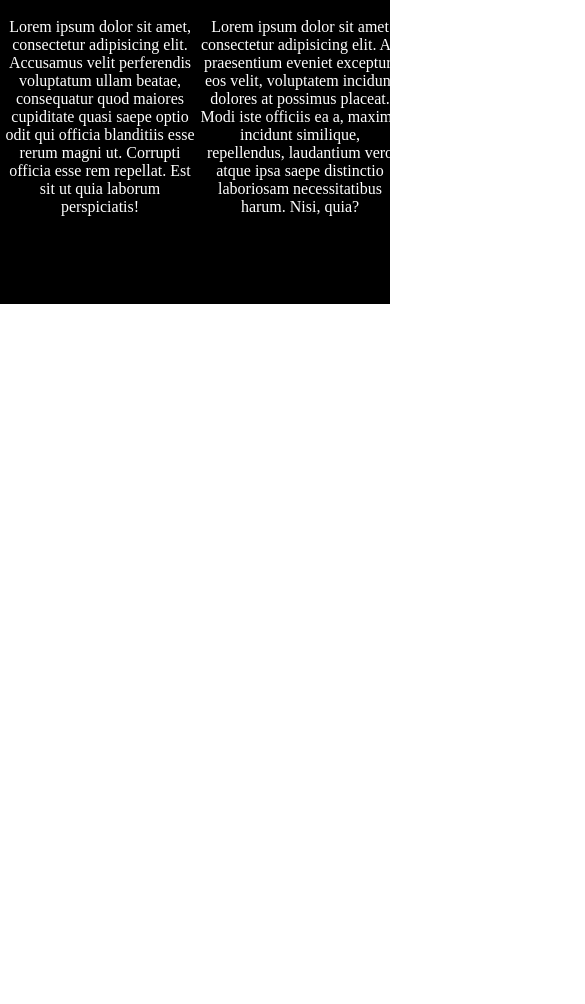
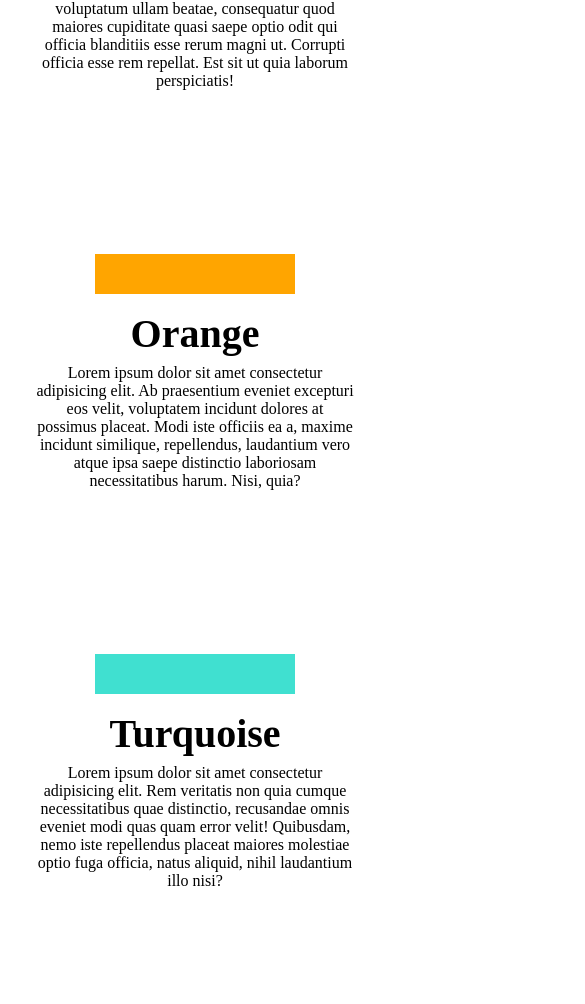
Before and after one commit to JamieCaudle/first-responsive-website, a plain HTML site: page index.html in a window 390 px wide. Shown: the part 696-1700 px from the top of the page, 585 px wide, since content can reach past the window. Before the commit the page ends 1000 px from the top, so only its background shows below. Drawn offline with Linux system fonts and the light colour scheme.

Commit message:
finished

```diff
--- a/index.html
+++ b/index.html
@@ -15,32 +15,32 @@
       <section class="second-container">
         <div class="blue-box"></div>
         <div class="orange-box"></div>
-      <div class="turquoise-box"></div>
+        <div class="tur-box"></div>
 
-      <h2 class="text-left">Blue</h2>
-      <h2 class="text-center">Orange</h2>
-      <h2 class="text-right">Turquoise</h2>
+        <h2 class="text-blue">Blue</h2>
+        <h2 class="text-orange">Orange</h2>
+        <h2 class="text-tur">Turquoise</h2>
 
-      <p>
+        <p class="blue-text">
           Lorem ipsum dolor sit amet, consectetur adipisicing elit. Accusamus
           velit perferendis voluptatum ullam beatae, consequatur quod maiores
           cupiditate quasi saepe optio odit qui officia blanditiis esse rerum
           magni ut. Corrupti officia esse rem repellat. Est sit ut quia laborum
           perspiciatis!
         </p>
-      <p>
-        Lorem ipsum dolor sit amet consectetur adipisicing elit. Ab praesentium
-        eveniet excepturi eos velit, voluptatem incidunt dolores at possimus
-        placeat. Modi iste officiis ea a, maxime incidunt similique,
-        repellendus, laudantium vero atque ipsa saepe distinctio laboriosam
-        necessitatibus harum. Nisi, quia?
+        <p class="orange-text">
+          Lorem ipsum dolor sit amet consectetur adipisicing elit. Ab
+          praesentium eveniet excepturi eos velit, voluptatem incidunt dolores
+          at possimus placeat. Modi iste officiis ea a, maxime incidunt
+          similique, repellendus, laudantium vero atque ipsa saepe distinctio
+          laboriosam necessitatibus harum. Nisi, quia?
         </p>
-      <p>
+        <p class="tur-text">
           Lorem ipsum dolor sit amet consectetur adipisicing elit. Rem veritatis
-        non quia cumque necessitatibus quae distinctio, recusandae omnis eveniet
-        modi quas quam error velit! Quibusdam, nemo iste repellendus placeat
-        maiores molestiae optio fuga officia, natus aliquid, nihil laudantium
-        illo nisi?
+          non quia cumque necessitatibus quae distinctio, recusandae omnis
+          eveniet modi quas quam error velit! Quibusdam, nemo iste repellendus
+          placeat maiores molestiae optio fuga officia, natus aliquid, nihil
+          laudantium illo nisi?
         </p>
       </section>
     </div>
--- a/styles.css
+++ b/styles.css
@@ -13,6 +13,7 @@ body {
 
 .intro-text {
   margin: auto;
+  text-align: center;
   font-size: 80px;
   color: white;
   grid-column-start: 1;
@@ -22,17 +23,16 @@ body {
 
 .second-container {
   display: grid;
-
   grid-template-columns: repeat(3, 1fr);
   grid-template-rows: repeat(3, 1fr)
-   grid-template-areas: "head" "main";
   height: 500px;
   background-color: black;
   color: white;
 }
 
 .blue-box {
-
+  grid-column-start: 1 ;
+  grid-row-start:1 ;
   background-color: rgb(79, 182, 245);
   height: 30pt;
   width: 150pt;
@@ -42,7 +42,8 @@ body {
 }
 
 .orange-box {
-;
+grid-column-start: 2 ;
+grid-row-start:1 ;
   background-color: orange;
   height: 30pt;
   width: 150pt;
@@ -51,8 +52,9 @@ body {
   margin-top: 80px;
 }
 
-.turquoise-box {
-
+.tur-box {
+  grid-column-start: 3 ;
+  grid-row-start:1 ;
   background-color: turquoise;
   height: 30pt;
   width: 150pt;
@@ -61,15 +63,28 @@ body {
   margin-top: 80px;
 }
 
-.text-left,
-.text-center,
-.text-right {
+.text-blue,
+.text-orange,
+.text-tur {
   font-size: 40px;
   margin-left: auto;
   margin-right: auto;
   margin-top: 14px;
 }
 
+.text-blue {
+grid-column-start: 1 ;
+grid-row-start:2 ;
+}
+
+.text-orange {
+grid-column-start: 2 ;
+grid-row-start:2 ;
+}
+.text-tur {
+grid-column-start: 3 ;
+grid-row-start:2 ;
+}
 
 p {
   text-align: center;
@@ -79,3 +94,90 @@ p {
   margin-left: auto;
   margin-right: auto;
 }
+
+.blue-text {
+grid-column-start:1;
+grid-row-start:3;
+}
+
+
+.orange-text {
+  grid-column-start: 2 ;
+grid-row-start: 3 ;
+}
+
+.tur-text {
+  grid-column-start:3  ;
+grid-row-start:3 ;
+}
+
+
+@media (max-width: 625px) {
+
+.second-container {
+grid-template-columns: 100%;
+grid-template-rows: repeat(3, 400px);
+background-color: white;
+color: black;
+}
+
+.intro-text {
+  margin: ;
+  text-align: center;
+}
+
+
+.blue-box {
+grid-column-start: 1 ;
+grid-row-start:1 ;
+margin-top: 50px;
+}
+
+.text-blue {
+grid-column-start: 1 ;
+grid-row-start:1 ;
+margin-top: 106px;
+}
+
+.blue-text {
+  grid-column-start: 1 ;
+grid-row-start:1 ;
+margin-top: 160px;
+}
+
+.orange-box {
+grid-column-start: 1 ;
+grid-row-start:2 ;
+margin-top: 50px;
+}
+
+.text-orange {
+  grid-column-start: 1 ;
+grid-row-start:2 ;
+margin-top: 106px;
+}
+
+.orange-text {
+grid-column-start: 1 ;
+grid-row-start:2 ;
+margin-top: 160px;
+}
+
+.tur-box {
+  grid-column-start: 1 ;
+grid-row-start:3 ;
+margin-top: 50px;
+}
+
+.text-tur {
+  grid-column-start: 1 ;
+grid-row-start:3 ;
+margin-top: 106px;
+}
+
+.tur-text {
+grid-column-start: 1 ;
+grid-row-start:3 ;
+margin-top: 160px;
+}
+ }
```
Lines whose indentation alone changed are shown as unchanged.
